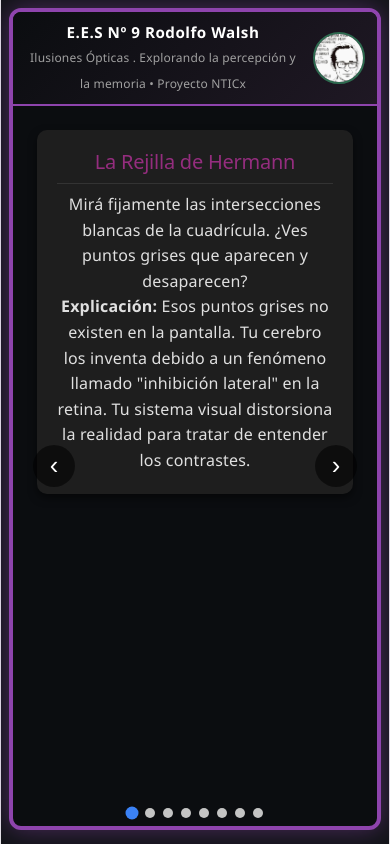
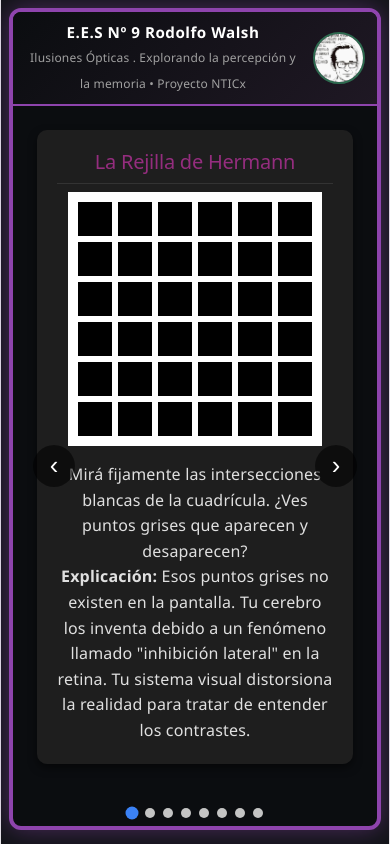
Before and after one commit to M-Olson-start/Rodolfo-Walsh-Feria-Institucional-2026, a React (Vite) app in the folder wlash/: page / in a window 390 px wide. Built offline with nearby package versions, Linux system fonts and the light colour scheme.

Commit message:
corrigiendo codigo responsive

```diff
--- a/wlash/src/components/Slide100.jsx
+++ b/wlash/src/components/Slide100.jsx
@@ -6,9 +6,9 @@ export default function Slide100() {
       <div className="card">
         <h2>La Rejilla de Hermann</h2>
 
-        <div className="hermann-wrapper">
+        <div className="slide100__rejilla">
           {Array.from({ length: 36 }).map((_, n) => (
-            <div className="box" key={n} />
+            <div className="slide100__caja" key={n} />
           ))}
         </div>
 
```
